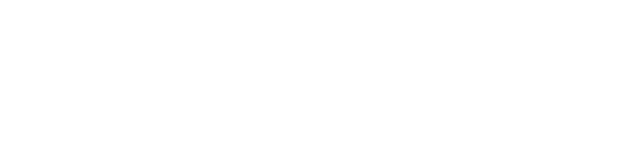
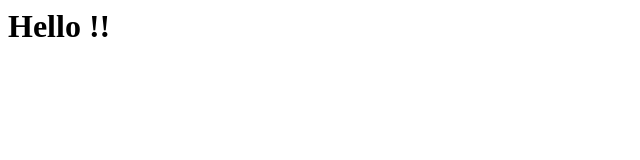
Before and after one commit to rahulbaisla/rahulbaisla.github.io, a plain HTML site: page index.html in a window 1280 px wide. Shown: the whole page, without its empty margins (0-640 px from the left). Drawn offline with Linux system fonts and the light colour scheme.

Commit message:
Initial commit

```diff
--- a/index.html
+++ b/index.html
@@ -2,7 +2,7 @@
 
 
 <body>
-<p Hello !!/>
+<h1> Hello !! </h1>
 </body>
 
 </html>
```
